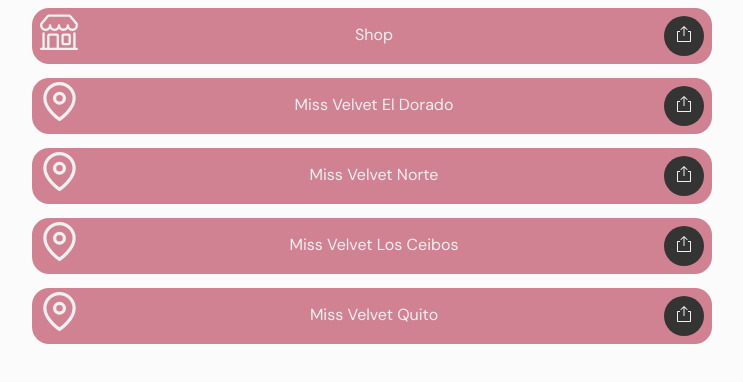
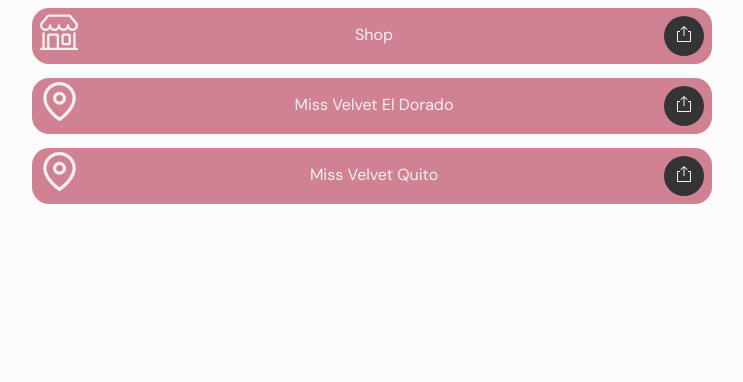
Before and after one commit to duranduranduran/linktree-clone-, a plain HTML site: page index.html in a window 1280 px wide. Shown: the part 336-718 px from the top of the page, without its empty margins (268-1011 px from the left). Drawn offline with Linux system fonts and the light colour scheme.

Commit message:
Update index.html

```diff
--- a/index.html
+++ b/index.html
@@ -117,7 +117,7 @@
           </div>
         </a>
 <!-- -----------------------------new tab -->
-        <a class="tile" href="https://goo.gl/maps/jeFi5sR1F7Ro7zkh6">
+       <!--  <a class="tile" href="https://goo.gl/maps/jeFi5sR1F7Ro7zkh6">
             <div class="icon">
               <svg xmlns="http://www.w3.org/2000/svg" width="39" height="39" viewBox="0 0 24 24" fill="none" stroke="currentColor" stroke-width="2" stroke-linecap="round" stroke-linejoin="round" class="feather feather-map-pin"><path d="M21 10c0 7-9 13-9 13s-9-6-9-13a9 9 0 0 1 18 0z"></path><circle cx="12" cy="10" r="3"></circle></svg>
 
@@ -147,7 +147,7 @@
             </div>
           </a>
         <!-- -----------------------------new tab -->
-        <a class="tile" href="https://goo.gl/maps/XP5nVdKacNen7vrn8">
+        <!-- <a class="tile" href="https://goo.gl/maps/XP5nVdKacNen7vrn8">
             <div class="icon">
               <svg xmlns="http://www.w3.org/2000/svg" width="39" height="39" viewBox="0 0 24 24" fill="none" stroke="currentColor" stroke-width="2" stroke-linecap="round" stroke-linejoin="round" class="feather feather-map-pin"><path d="M21 10c0 7-9 13-9 13s-9-6-9-13a9 9 0 0 1 18 0z"></path><circle cx="12" cy="10" r="3"></circle></svg>
 
```
